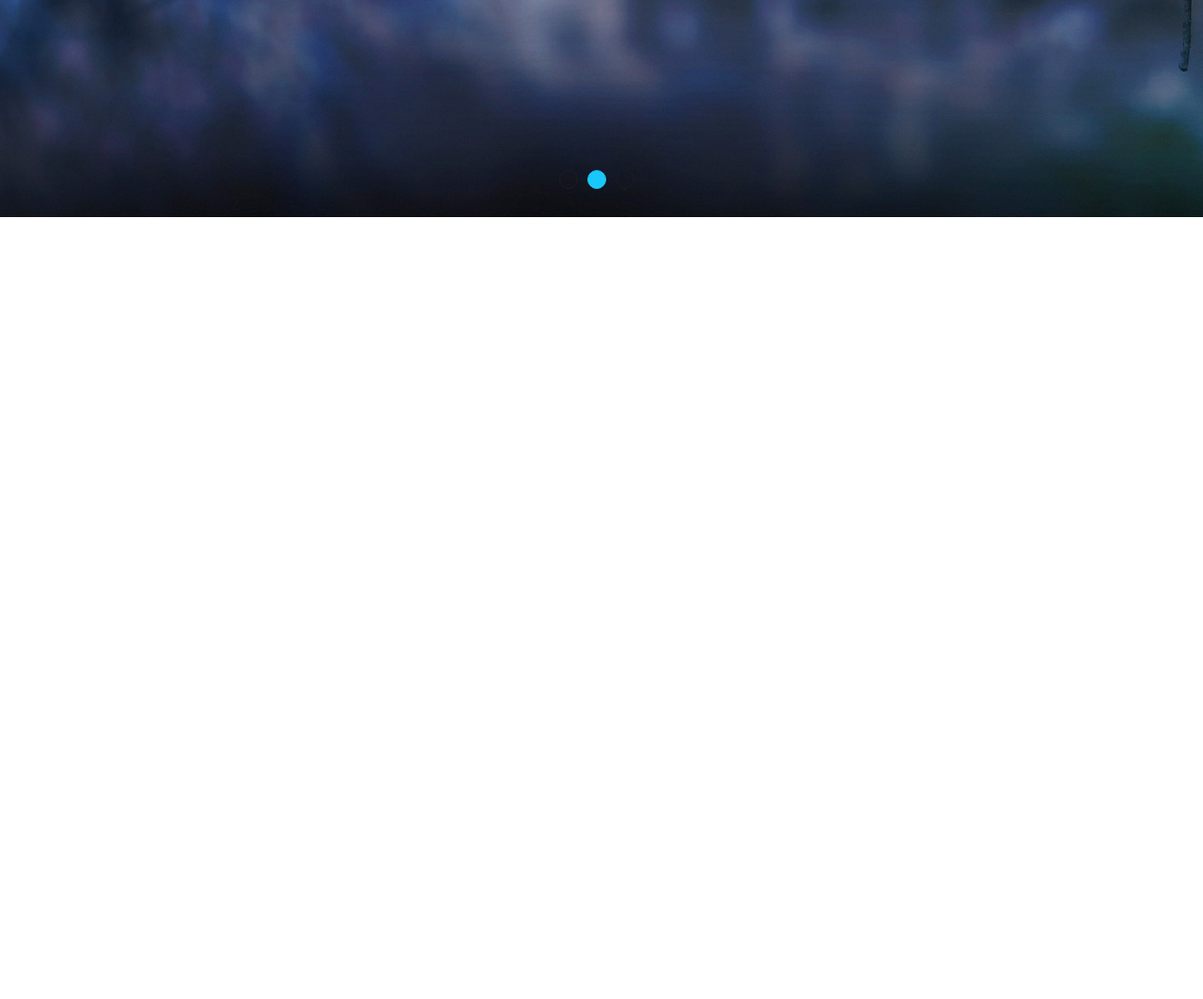
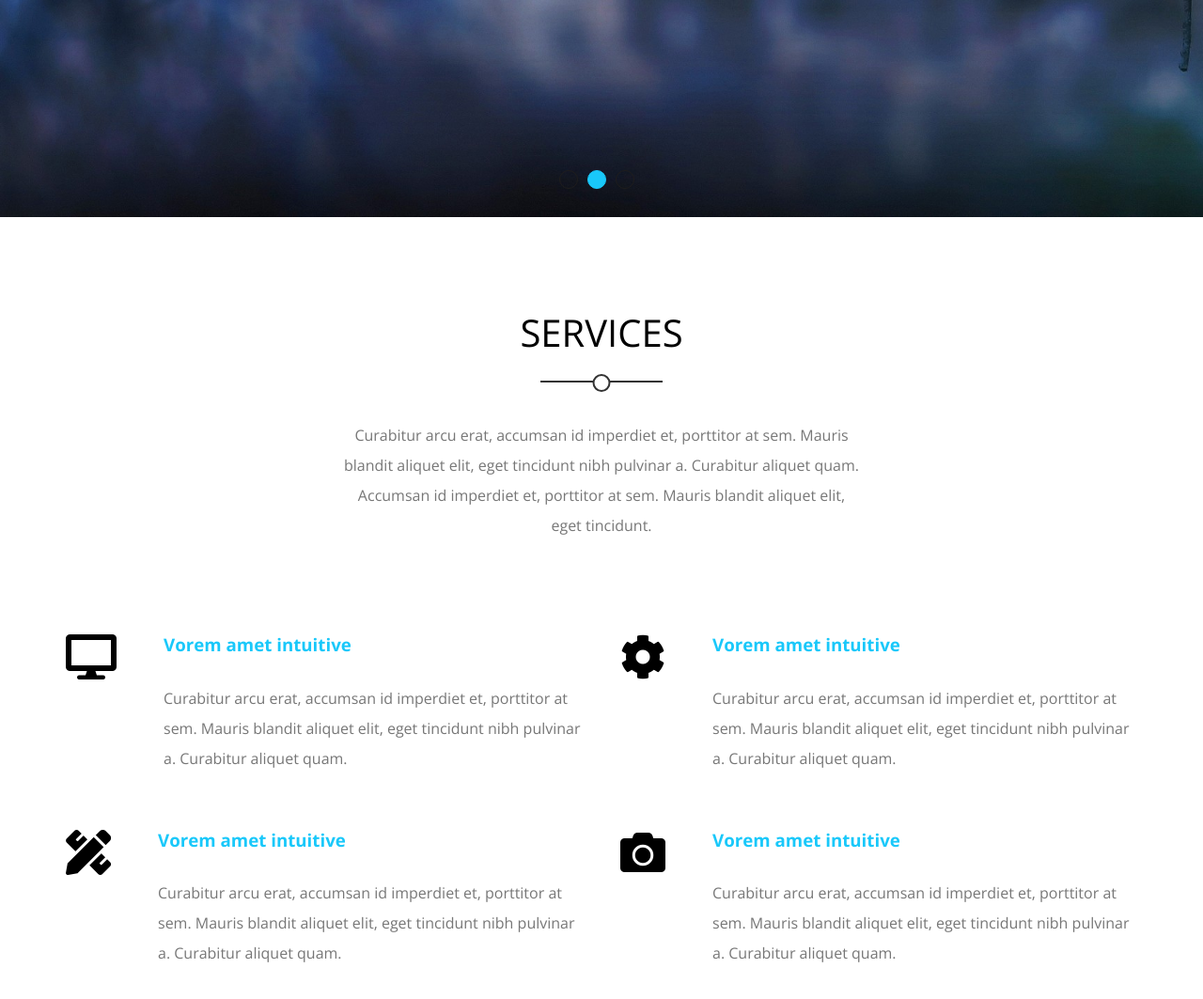
Before and after one commit to AsraouIsmail/Kasper-Website-Design, a plain HTML site: page index.html in a window 1280 px wide. Shown: the part 569-1632 px from the top of the page at 94% size. Before the commit the page ends 800 px from the top, so only its background shows below. Drawn offline with nearby package versions, Linux system fonts and the light colour scheme.

Commit message:
create section services

```diff
--- a/css/kasper.css
+++ b/css/kasper.css
@@ -271,3 +271,108 @@ line-height: 1.9;
     background-color: var(--main-color);
     border-color: var(--main-color);
 }
+
+
+/*Heading Component*/
+
+.main-heading{
+    text-align: center;
+}
+.main-heading h2{
+    font-weight: normal;
+    font-size: 40px;
+    position: relative;
+    margin-bottom: 70px;
+    text-transform: uppercase;
+
+}
+
+.main-heading h2::before{
+    content: '';
+    position: absolute;
+    left: 50%;
+    transform: translateX(-50%);
+    -webkit-transform: translateX(-50%);
+    -moz-transform: translateX(-50%);
+    -ms-transform: translateX(-50%);
+    -o-transform: translateX(-50%);
+    height: 2px;
+    background: #333;
+    bottom: -30px;
+    width: 130px;
+}
+
+.main-heading h2::after{
+    content: '';
+    position: absolute;
+    left: 50%;
+    transform: translateX(-50%);
+    -webkit-transform: translateX(-50%);
+    -moz-transform: translateX(-50%);
+    -ms-transform: translateX(-50%);
+    -o-transform: translateX(-50%);
+    width: 15px;
+    height: 15px;
+    border-radius: 50%;
+    -webkit-border-radius: 50%;
+    -moz-border-radius: 50%;
+    -ms-border-radius: 50%;
+    -o-border-radius: 50%;
+    border: 2px solid #333;
+    bottom: -40px;
+    background-color: white;
+}
+
+.main-heading p{
+    width: 550px;
+    margin: 0 auto 100px;
+    max-width: 100%;
+    line-height: 2;
+    color: #777;
+}
+
+.services{
+    padding-top: var(--section-padding);
+    padding-bottom: var(--section-padding);
+}
+
+.services .serv-box{
+display: flex;
+}
+
+.services .serv-box i{
+    margin-right: 50px;
+
+}
+
+.services .serv-box h3{
+margin-bottom: 30px;
+color: var(--main-color);
+}
+
+.services .serv-box p{
+line-height: 2;
+color: #777;
+}
+@media (min-width: 768px){
+    .services .services-container{
+        display: grid;
+        grid-template-columns: repeat(auto-fill, minmax(450px, 1fr));
+        grid-column-gap: 40px;
+        grid-row-gap: 60px;
+    }
+}
+
+@media (max-width: 767px) {
+    .services .serv-box{
+        display: flex;
+        flex-direction: column;
+        text-align: center;
+        margin-bottom: 40px;
+    }
+
+    .services .serv-box i{
+        margin: 0 0 30px;
+    }
+
+}
--- a/index.html
+++ b/index.html
@@ -58,5 +58,64 @@
     </ul>
     </div>
     <!--end of landing Section-->
+
+
+   <!--<div class="section">
+        <div class="main-heading">
+            <h2>Services</h2>
+            <p>Curabitur arcu erat, accumsan id imperdiet et, porttitor at sem. Mauris blandit aliquet elit, eget tincidunt
+            nibh pulvinar a. Curabitur aliquet quam. Accumsan id imperdiet et, porttitor at sem. Mauris blandit aliquet
+            elit, eget tincidunt.</p>
+        </div>
+    </div>-->
+
+    <!--Section Area-->
+    <div class="services">
+        <div class="container">
+            <div class="main-heading">
+                <h2>Services</h2>
+                <p>Curabitur arcu erat, accumsan id imperdiet et, porttitor at sem. Mauris blandit aliquet elit, eget tincidunt
+            nibh pulvinar a. Curabitur aliquet quam. Accumsan id imperdiet et, porttitor at sem. Mauris blandit aliquet
+            elit, eget tincidunt.</p>
+            </div>
+            <div class="services-container">
+                <div class="serv-box">
+                    <i class="fas fa-desktop fa-3x"></i>
+                    <div class="text">
+                        <h3>Vorem amet intuitive</h3>
+                        <p>Curabitur arcu erat, accumsan id imperdiet et, porttitor at sem. Mauris blandit aliquet elit, eget tincidunt
+            nibh pulvinar a. Curabitur aliquet quam.</p>
+                    </div>
+                </div>
+                <div class="serv-box">
+                    <i class="fas fa-cog fa-3x"></i>
+                    <div class="text">
+                        <h3>Vorem amet intuitive</h3>
+                        <p>Curabitur arcu erat, accumsan id imperdiet et, porttitor at sem. Mauris blandit aliquet elit, eget tincidunt
+            nibh pulvinar a. Curabitur aliquet quam.</p>
+                    </div>
+
+                </div>
+                <div class="serv-box">
+                    <i class="fas fa-pencil-ruler fa-3x"></i>
+                    <div class="text">
+                        <h3>Vorem amet intuitive</h3>
+                        <p>Curabitur arcu erat, accumsan id imperdiet et, porttitor at sem. Mauris blandit aliquet elit, eget tincidunt
+            nibh pulvinar a. Curabitur aliquet quam.</p>
+                    </div>
+
+                </div>
+                <div class="serv-box">
+                    <i class="fas fa-camera fa-3x"></i>
+                    <div class="text">
+                        <h3>Vorem amet intuitive</h3>
+                        <p>Curabitur arcu erat, accumsan id imperdiet et, porttitor at sem. Mauris blandit aliquet elit, eget tincidunt
+            nibh pulvinar a. Curabitur aliquet quam.</p>
+                    </div>
+                </div>
+            </div>
+        </div>
+    </div>
+    <!--End of Section Area-->
 </body>
 </html>
```
